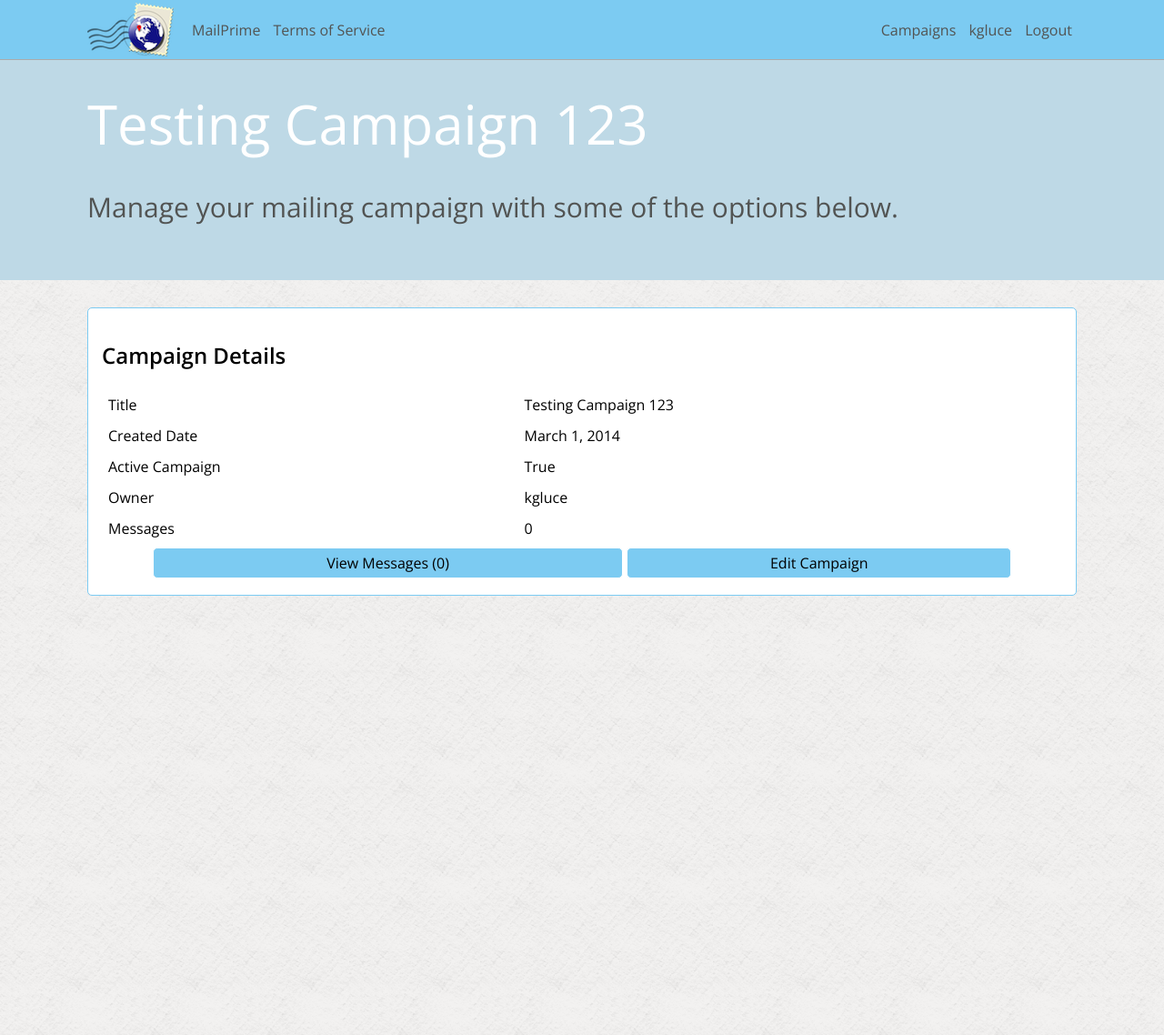
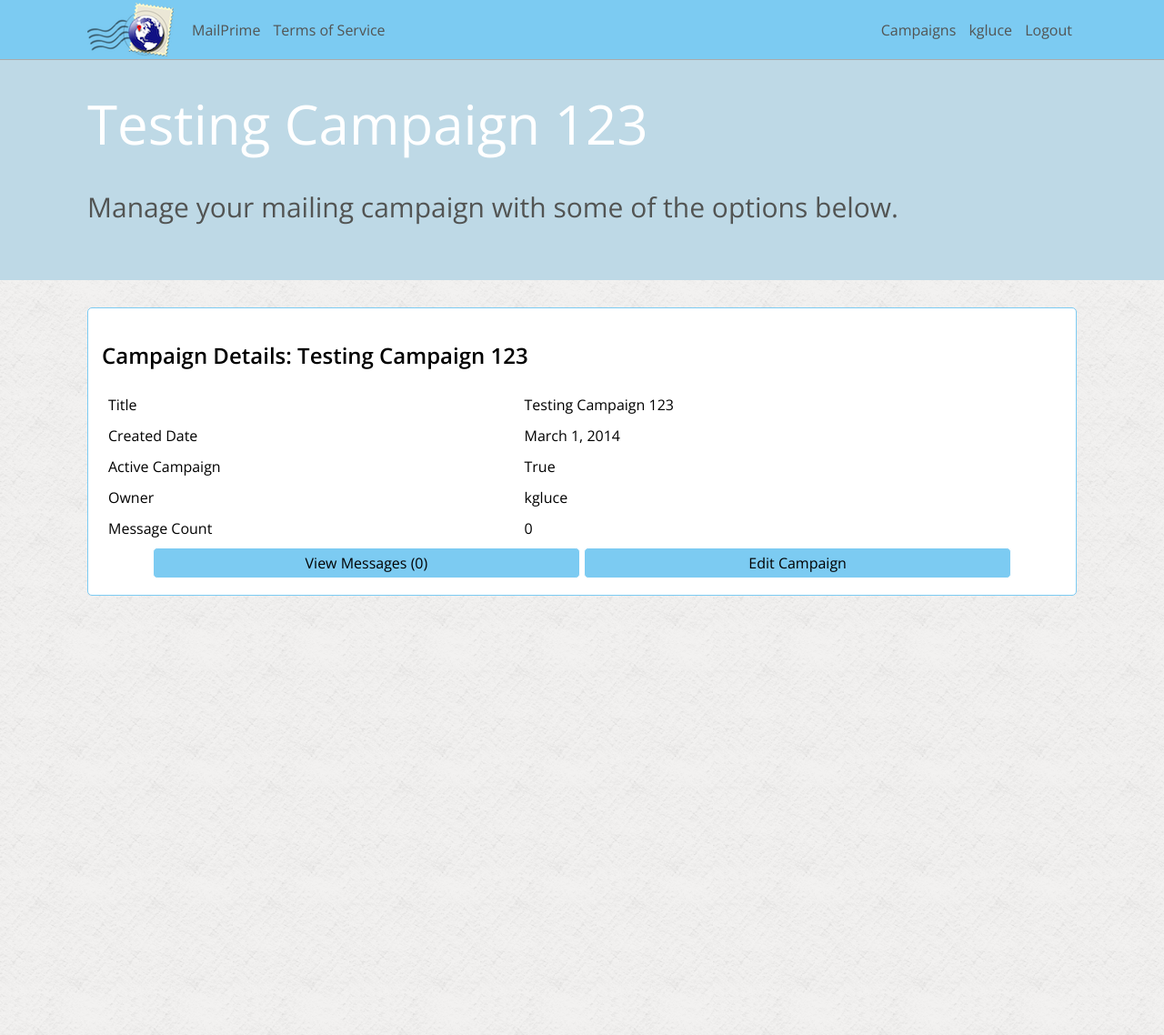
Before and after one commit to nomadmtb/mailprime, a Django app: a page that uses mailprime/mailer/templates/campaign/show.html in a window 1280 px wide. Shown: the whole page at 91% size. Run offline with Django 3.2, Linux system fonts and the light colour scheme; a user stored in the database is signed in; data comes from the database, SQL or seed files in the repository; data that the repository does not hold is empty; parts of the project's set-up code (start-up, migrations or seed data) failed here and were passed over; some libraries are stand-ins or nearby versions.

Commit message:
Campaign Edit form partial

```diff
--- a/mailprime/mailer/campaign_views.py
+++ b/mailprime/mailer/campaign_views.py
@@ -40,7 +40,6 @@ def user_campaign(request, param_username, param_campaign_pk):
 		raise Http404
 
 def user_campaign_new(request, param_username):
-
 	if current_user(request) and request.user.username == param_username:
 		page_vars = {"page_title": "New Campaign"}
 
@@ -75,3 +74,19 @@ def campaign_statistics(request, param_username, param_campaign_pk):
 	page_vars['page_title'] = 'Campaign Statistics'
 
 	return render(request, 'campaign/stats.html', page_vars)
+
+def user_campaign_edit(request, param_username, param_campaign_pk):
+	page_vars = {"page_title": "Edit Campaign"}
+
+	if current_user(request) and param_username == request.user.username:
+		try:
+			user_campaign = Campaign.objects.get(pk = param_campaign_pk)
+		except Campaign.DoesNotExist:
+			raise Http404
+
+		if user_campaign.user == request.user:
+
+			if request.method == "GET":
+				page_vars['form'] = CampaignForm(instance=user_campaign)
+				csrfContext = RequestContext(request, page_vars)
+				return render(request, 'campaign/edit.html', csrfContext)
--- a/mailprime/mailer/templates/campaign/show.html
+++ b/mailprime/mailer/templates/campaign/show.html
@@ -3,7 +3,7 @@
 {% block content %}
 <div class="solid_bg">
 
-<h1>Campaign Details</h1>
+<h1>Campaign Details: {{ campaign.title }}</h1>
 
 <table class="full_width">
 	<tr>
@@ -23,7 +23,7 @@
 		<td>{{ campaign.user }}</td>
 	</tr>
 	<tr>
-		<td>Messages</td>
+		<td>Message Count</td>
 		<td>{{ message_count }}</td>
 	</tr>
 </table>
--- a/mailprime/mailprime/urls.py
+++ b/mailprime/mailprime/urls.py
@@ -15,6 +15,7 @@ urlpatterns = patterns('',
     url(r'^(\w+)/account$', general_views.user_account, name='user_account'),
     url(r'^(\w+)/campaigns$', campaign_views.user_campaigns, name='user_campaigns'),
     url(r'^(\w+)/campaigns/new$', campaign_views.user_campaign_new, name='user_campaign_new'),
+    url(r'^(\w+)/campaign-(\d+)/edit$', campaign_views.user_campaign_edit, name='user_campaign_edit'),
     url(r'^(\w+)/campaign-(\d+)$', campaign_views.user_campaign, name='user_campaign'),
     url(r'^(\w+)/campaign-(\d+)/stats$', campaign_views.campaign_statistics, name='campaign_statistics'),
     url(r'^(\w+)/campaign-(\d+)/recipients$', recipient_views.user_campaign_recipients, name='user_campaign_recipients'),
--- a/mailprime/static/css/base.css
+++ b/mailprime/static/css/base.css
@@ -176,6 +176,9 @@ section[id="main"] {
   width: 90%;
   margin: 0 auto;
 }
+.ninety_center td {
+  width: 50%;
+}
 .form_wrapper {
   width: 70%;
   margin: 0 auto;
--- a/mailprime/static/css/base.less
+++ b/mailprime/static/css/base.less
@@ -253,6 +253,10 @@ section[id="main"] {
 .ninety_center {
 	width: 90%;
 	margin: 0 auto;
+
+	td {
+		width: 50%;
+	}
 }
 
 // FORM STYLING...
```
Also changed, not shown: mailprime/mailer/templates/campaign/edit.html (added, +34 -0 lines).
